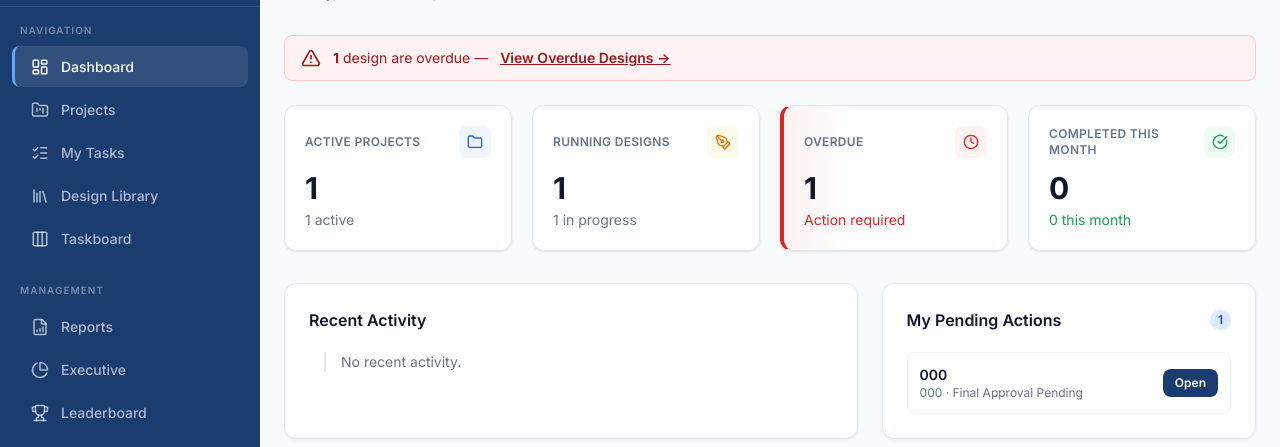
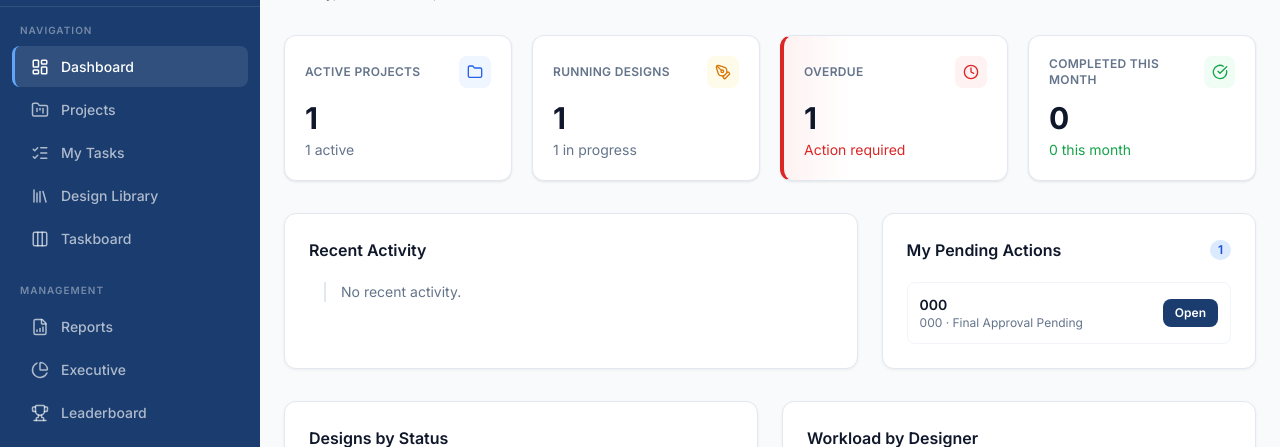
Before and after one commit to gtlfilesbd-droid/Genesis-Design, a Django app: page /dashboard/admin/ in a window 1280 px wide. Shown: the part 151-598 px from the top of the page. Run offline with Django 5.2, Linux system fonts and the light colour scheme; a user stored in the database is signed in; data comes from the database, SQL or seed files in the repository; tables that the repository leaves empty hold one stand-in row (values such as "Sample post"); grey boxes marked "Sample" are stand-in pictures; data that the repository does not hold is empty; parts of the project's set-up code (start-up, migrations or seed data) failed here and were passed over; some libraries are stand-ins or nearby versions.

Commit message:
Remove overdue alert banner from user dashboards.
The overdue stat card remains; only the redundant red warning strip above the dashboard grid is removed.

Co-authored-by: Cursor <cursoragent@cursor.com>

```diff
--- a/templates/accounts/dashboards/_shared.html
+++ b/templates/accounts/dashboards/_shared.html
@@ -12,14 +12,6 @@
 </div>
 
 {% url 'requests:list' as requests_list_url %}
-
-{% if stats.overdue_designs %}
-<div class="mb-6 flex items-center gap-3 px-4 py-3 rounded-lg bg-red-50 border border-red-200 text-red-800 text-sm">
-    <i data-lucide="alert-triangle" class="w-5 h-5 shrink-0"></i>
-    <span><strong>{{ stats.overdue_designs }}</strong> design{{ stats.overdue_designs|pluralize }} are overdue —</span>
-    <a href="{{ requests_list_url }}?overdue=1" class="font-semibold underline">View Overdue Designs →</a>
-</div>
-{% endif %}
 
 <div class="grid grid-cols-1 sm:grid-cols-2 xl:grid-cols-4 gap-5 mb-8">
     {% url 'projects:list' as projects_list_url %}
```
